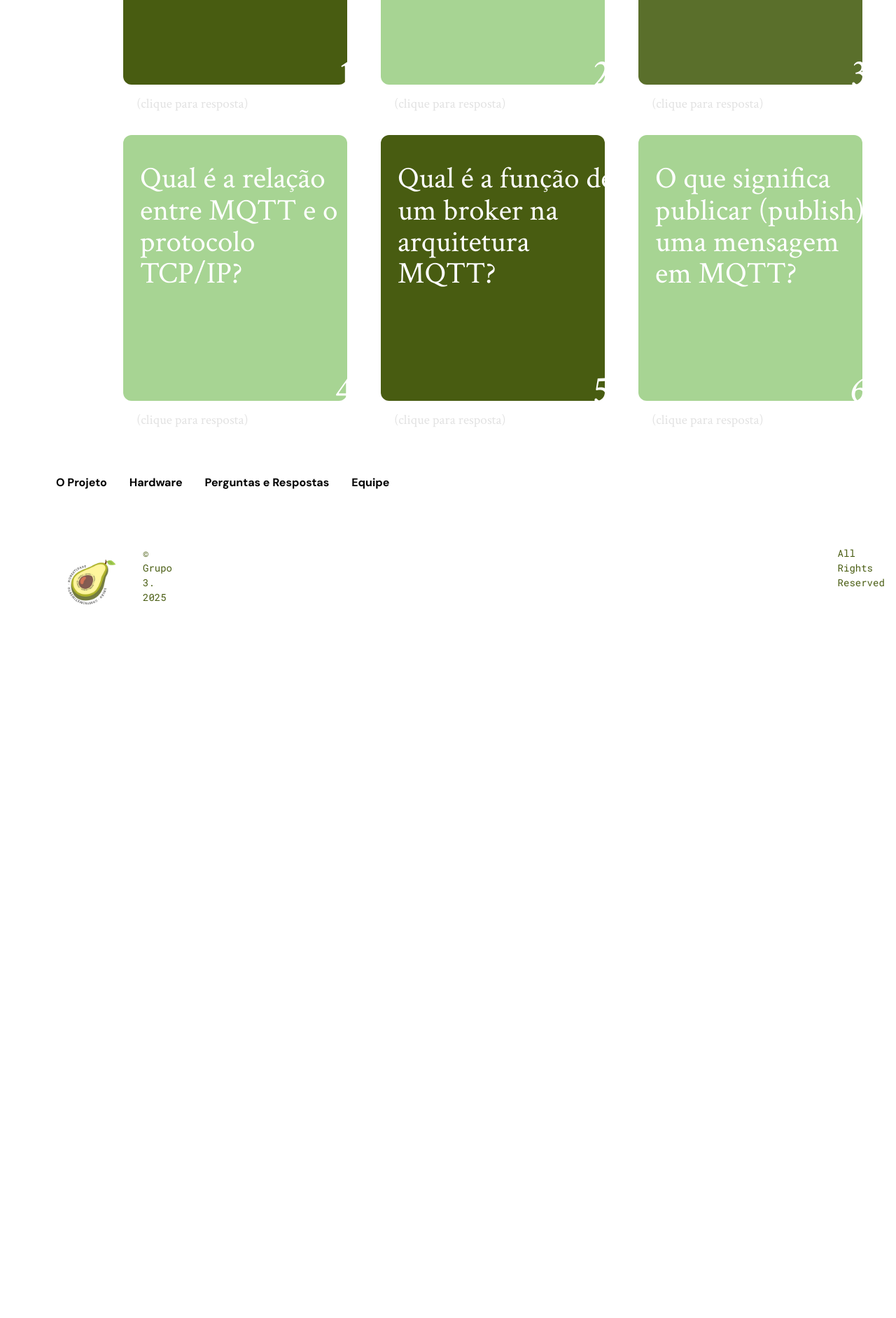
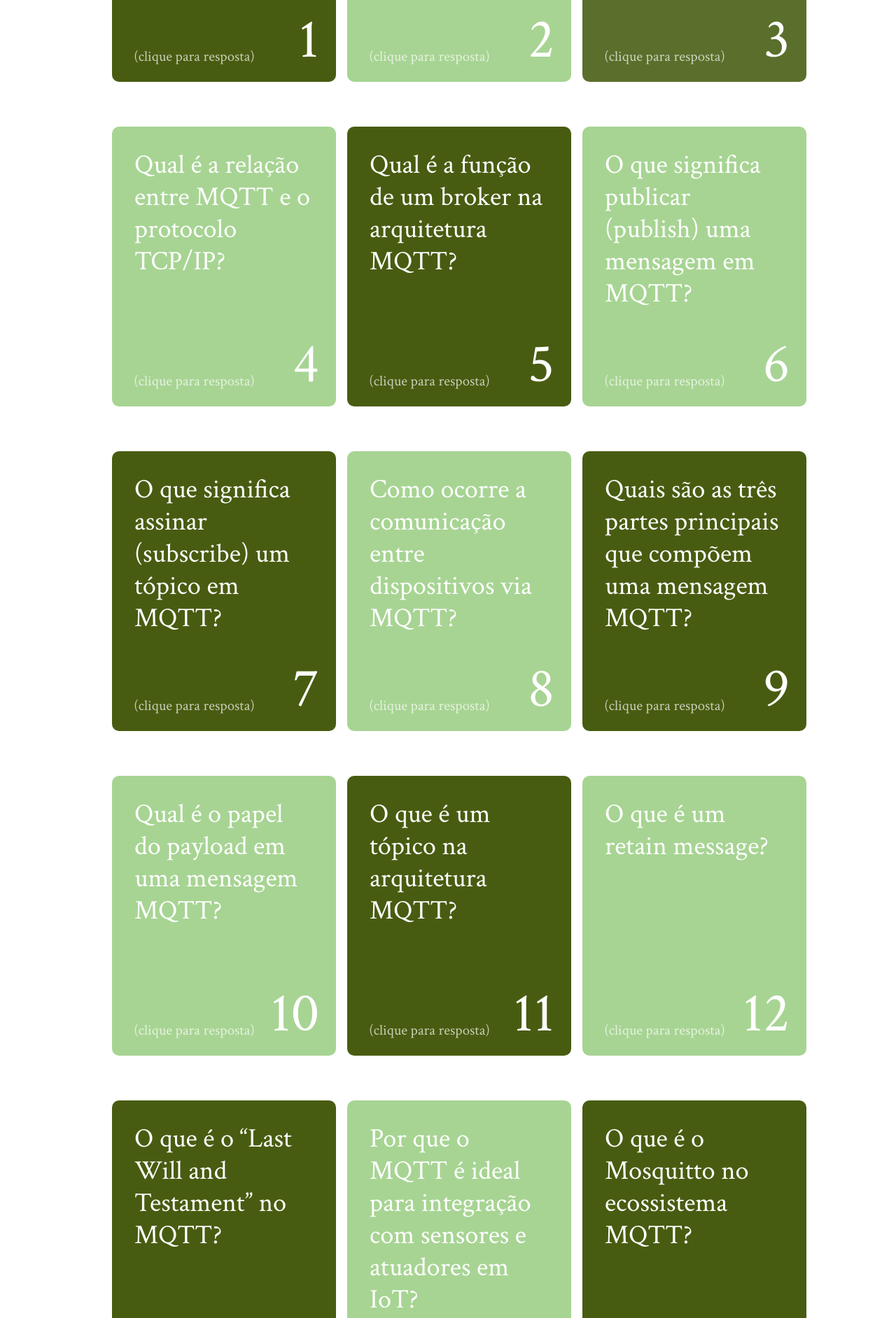
Before and after one commit to vitorcecato-sesi/estacao-meteorologica, a React (Vite) app in the folder Frontend/: page /perguntasRespostas in a window 1280 px wide. Shown: the part 640-2524 px from the top of the page at 70% size. Before the commit the page ends 1518 px from the top, so only its background shows below. Built offline with nearby package versions, Linux system fonts and the light colour scheme.

Commit message:
página perguntas e respostas finalizada (falta responsivar)

```diff
--- a/Frontend/src/components/CardPerguntaResposta.css
+++ b/Frontend/src/components/CardPerguntaResposta.css
@@ -1,93 +1,111 @@
-/* ...existing code... */
+/* Formatação dos Cards / Padronização */
 .cardPerguntaResposta {
-  width: 320px;
-  height: 380px;
-  background: #485C11;
-  border-radius: 12px;
+  width: 20em;
+  height: 25em;
+  border-radius: 10px;
+  cursor: pointer;
+  font-family: 'Crimson Text', serif;
   position: relative;
-  margin: 1em;
-  cursor: pointer;
-  box-shadow: none;
+  transform-style: preserve-3d; /* habilita efeito 3D */
+  transition: transform 1s cubic-bezier(.4,0,.2,1); /* animação suave */
+}
+
+/* faces (frente/verso) ocupam o mesmo espaço e são posicionadas */
+.cardPerguntaResposta .cardFace {
+  position: absolute;
+  inset: 0;                      /* top/right/bottom/left = 0 */
+  backface-visibility: hidden; /* esconde face traseira quando virado */
   display: flex;
   flex-direction: column;
   justify-content: flex-start;
   align-items: flex-start;
-  transition: box-shadow 0.2s;
-  font-family: 'Crimson Text', serif;
+  padding: 2em;
+  color: white;
+  border-radius: 12px;
+  transition: opacity .5s ease, transform .5s ease; /* suaviza mudanças */
 }
 
-.cardPerguntaResposta .cardFace {
-  width: 100%;
-  height: 100%;
-  border-radius: 12px;
-  position: absolute;
-  top: 0; left: 0;
-  backface-visibility: hidden;
-  display: flex;
-  flex-direction: column;
-  justify-content: flex-start;
-  align-items: flex-start;
-  padding: 2em 1.5em 1.5em 1.5em;
-  font-family: 'Crimson Text', serif;
-  background: transparent;
-  color: #fff;
-}
-
+/* frente fica por cima inicialmente */
 .cardPerguntaResposta .cardFrente {
   z-index: 2;
 }
 
-.cardPerguntaResposta .perguntaTexto {
-  font-size: 2.7em;
-  font-family: 'Crimson Text', serif;
-  font-weight: 400;
-  line-height: 1.05;
-  margin-bottom: auto;
-  margin-top: 0.2em;
+/* verso rotacionado 180deg (escondido até flip) */
+.cardPerguntaResposta .cardVerso {
+  transform: rotateY(180deg);
+  z-index: 1;
+  overflow: auto;
 }
 
+/* estado virado: vira o cartão */
+.cardPerguntaResposta.virado {
+  transform: rotateY(180deg);
+}
+
+.cardPerguntaResposta .perguntaTexto {
+  font-family: 'Crimson Text', serif;
+  font-size: 2.4em;
+  line-height: 1.2;
+}
+
+/* numero e hint mantêm posições absolutas */
 .cardPerguntaResposta .cardNumero {
   position: absolute;
-  bottom: 0.5em;
-  right: 0.7em;
-  font-size: 3.5em;
-  opacity: 1;
+  bottom: 0em;
+  right: 0.3em;
+  font-size: 5em;
   font-family: 'Crimson Text', serif;
-  color: #fff;
+  color: white;
+  z-index: 3;
 }
 
 .cardPerguntaResposta .cardHint {
   position: absolute;
-  bottom: 0.7em;
-  left: 1em;
-  right: 0;
-  font-size: 1.2em;
-  opacity: 0.7;
-  font-family: 'Crimson Text', serif;
-  color: #d6d6d6;
-  text-align: left;
+  bottom: 1em;
+  left: 1.5em;
+  font-size: 1.3em;
+  color: white;
+  opacity: 70%;
+  z-index: 3;
 }
 
-.cardPerguntaResposta .cardVerso {
-  transform: rotateY(180deg);
-  background: #fff !important;
-  color: #485C11;
-  font-size: 1.3em;
+/* estilizando e permitindo "mover" a resposta com transform */
+.respostaTexto {
   font-family: 'DM Sans', Arial, sans-serif;
-  text-align: left;
-  padding-top: 2.5em;
+  font-size: 1.5em;
+  line-height: 1.6;
+  color: white;
+  margin-top: 0.2em;
+  max-height: 100%;
+  overflow: auto;
+  opacity: 0;
+  transform: translateY(16px);    /* valor inicial: ajuste para "mover" */
+  transition: transform .45s ease, opacity .45s ease;
 }
 
-.cardPerguntaResposta.virado {
-  box-shadow: none;
+/* quando virado, mostra a resposta e anima para posição */
+.cardPerguntaResposta.virado .respostaTexto {
+  opacity: 1;
+  transform: translateY(0);       /* posição final: trocar aqui para mudar o movimento */
 }
 
-.cardPerguntaResposta {
-  transform-style: preserve-3d;
-  transition: transform 0.6s cubic-bezier(.4,2,.3,1);
+/* destaque visual ao passar o mouse ou focar com teclado */
+.cardPerguntaResposta:hover,
+.cardPerguntaResposta:focus-visible {
+  transform: scale(1.04) translateY(-10px);
+  box-shadow: 0 30px 50px rgba(15, 23, 42, 0.18), 0 8px 22px rgba(15, 23, 42, 0.08);
+  z-index: 30; /* garante que fique acima dos outros */
+  opacity: 1;
 }
 
-.cardPerguntaResposta.virado {
-  transform: rotateY(180deg);
+/* se o cartão já estiver virado, manter o destaque similar */
+.cardPerguntaResposta.virado:hover,
+.cardPerguntaResposta.virado:focus-visible {
+  transform: rotateY(180deg) scale(1.04) translateY(-10px);
 }
-/* ...existing code... */x
+
+/* acessibilidade: outline suave no foco por teclado */
+.cardPerguntaResposta:focus-visible {
+  outline: 3px solid rgba(167, 212, 147, 0.18);
+  outline-offset: 6px;
+}
--- a/Frontend/src/components/CardPerguntaResposta.jsx
+++ b/Frontend/src/components/CardPerguntaResposta.jsx
@@ -2,24 +2,29 @@ import { useState } from "react";
 import "./CardPerguntaResposta.css";
 
 export default function CardPerguntaResposta({ pergunta, resposta, cor, numero }) {
+
   const [virado, setVirado] = useState(false);
+
   return (
-    <div
-      className={`cardPerguntaResposta${virado ? " virado" : ""}`}
+    <section
+      className={`cardPerguntaResposta ${virado ? " virado" : ""}`}
       style={{ background: cor }}
       onClick={() => setVirado((v) => !v)}
       tabIndex={0}
       role="button"
       aria-pressed={virado}
     >
-      <div className="cardFace cardFrente">
-        <span className="perguntaTexto">{pergunta}</span>
-        <span className="cardNumero">{numero}</span>
-        <span className="cardHint">(clique para resposta)</span>
-      </div>
-      <div className="cardFace cardVerso">
-        <span className="respostaTexto">{resposta}</span>
-      </div>
-    </div>
+
+      <section className="cardFace cardFrente">
+        <span className="perguntaTexto"> {pergunta} </span>
+        <span className="cardNumero"> {numero} </span>
+        <span className="cardHint"> (clique para resposta) </span>
+      </section>
+
+      <section className="cardFace cardVerso">
+        <span className="respostaTexto"> {resposta} </span>
+      </section>
+
+    </section>
   );
 }
--- a/Frontend/src/pages/Home.css
+++ b/Frontend/src/pages/Home.css
@@ -37,8 +37,9 @@
     height: auto;
     border-radius: 12px;
     box-shadow: 0 18px 30px rgba(0, 0, 0, 0.3);
-    transform: translateY(-84.8px);
+    transform: translateY(-107px);
     overflow: hidden;
+    position: relative;
 }
 
 /* ------------------------------------------------------ */
@@ -215,8 +216,9 @@
     font-weight: 400;
     writing-mode: vertical-rl;
     transform: rotate(360deg);
+    padding: 1em;
     color: #6F6F6F;
-    max-width: 1em;
+    max-width: 0px;
 }
 
 /* Imagem Integração Multidisciplinar */
--- a/Frontend/src/pages/PerguntasRespostas.css
+++ b/Frontend/src/pages/PerguntasRespostas.css
@@ -1,6 +1,6 @@
 .tituloPagina {
-    padding-left: 5em;
-    padding-top: 1em;
+    padding-left: 6em;
+    padding-top: 0.5em;
 }
 
 .tituloPagina h1 {
@@ -8,18 +8,18 @@
     font-family: "CImson Text", serif;
     font-weight: 400;
     font-size: 80px;
-    letter-spacing: -2px;
-    background: linear-gradient(to left, #485C11 8px, transparent 8px);
+    letter-spacing: -3px;
+    background: linear-gradient(to left, #485C11 8px, transparent 8px); /* linha à esquerda apenas */
     background-repeat: no-repeat;
     background-position: left center;
-    background-size: 8px 80%;
-    padding-left: 0.8em;
+    background-size: 7px 80%;
+    padding-left: 0.6em;
 }
 
 .gridPerguntasRespostas {
     display: grid;
     grid-template-columns: repeat(3, 1fr);
-    gap: 2.5em 1em;
+    gap: 4em 1em;
     justify-items: center;
     align-items: start;
     padding-left: 10em;
--- a/Frontend/src/pages/PerguntasRespostas.jsx
+++ b/Frontend/src/pages/PerguntasRespostas.jsx
@@ -16,41 +16,148 @@ export default function PerguntasRespostas() {
             <section className="gridPerguntasRespostas">
                 <CardPerguntaResposta
                     pergunta="O que significa a sigla MQTT?"
-                    resposta="MQTT significa Message Queuing Telemetry Transport."
+                    resposta="MQTT significa Message Queuing Telemetry Transport, um protocolo de mensagens leve projetado para
+                    comunicação M2M (máquina a máquina) e IoT."
                     cor="#485C11"
                     numero={1}
                 />
                 <CardPerguntaResposta
                     pergunta="O que é um cliente MQTT?"
-                    resposta="É qualquer dispositivo ou software que se conecta ao broker MQTT para enviar (publicar) ou receber (assinar) mensagens."
+                    resposta="É qualquer dispositivo ou aplicação que se conecta a um broker para publicar mensagens em tópicos ou
+                    assinar tópicos e receber mensagens."
                     cor="#A7D493"
                     numero={2}
                 />
                 <CardPerguntaResposta
                     pergunta="Qual é o modelo de mensagens utilizado pelo protocolo MQTT?"
-                    resposta="O modelo publish/subscribe (publicação/assinatura)."
+                    resposta="O MQTT utiliza o modelo de publicação/assinatura (publish/subscribe), em que um broker atua como
+                    intermediário entre os clientes."
                     cor="#5A6F2B"
                     numero={3}
                 />
                 <CardPerguntaResposta
                     pergunta="Qual é a relação entre MQTT e o protocolo TCP/IP?"
-                    resposta="O MQTT funciona sobre o protocolo TCP/IP, que garante a entrega das mensagens."
+                    resposta="O MQTT usa o TCP/IP como base de transporte, garantindo a entrega confiável das mensagens entre
+                    clientes e broker."
                     cor="#A7D493"
                     numero={4}
                 />
                 <CardPerguntaResposta
                     pergunta="Qual é a função de um broker na arquitetura MQTT?"
-                    resposta="O broker é o servidor responsável por receber, filtrar e encaminhar as mensagens entre os clientes."
+                    resposta="O broker recebe mensagens dos publicadores, filtra-as por tópico e as distribui aos clientes assinantes
+                    interessados."
                     cor="#485C11"
                     numero={5}
                 />
                 <CardPerguntaResposta
                     pergunta="O que significa publicar (publish) uma mensagem em MQTT?"
-                    resposta="Significa enviar uma mensagem para um tópico específico, tornando-a disponível para todos os clientes que assinam esse tópico."
+                    resposta="É o ato de um cliente enviar uma mensagem a um tópico específico no broker."
                     cor="#A7D493"
                     numero={6}
                 />
+                <CardPerguntaResposta
+                    pergunta="O que significa assinar (subscribe) um tópico em MQTT?"
+                    resposta="Significa que o cliente se registra para receber todas as mensagens publicadas naquele canal específico."
+                    cor="#485C11"
+                    numero={7}
+                />
+                <CardPerguntaResposta
+                    pergunta="Como ocorre a comunicação entre dispositivos via MQTT?"
+                    resposta="Um dispositivo (publicador) envia uma mensagem a um tópico no broker, que a encaminha aos
+                    dispositivos inscritos nesse tópico."
+                    cor="#A7D493"
+                    numero={8}
+                />
+                <CardPerguntaResposta
+                    pergunta="Quais são as três partes principais que compõem uma mensagem MQTT?"
+                    resposta="Cabeçalho fixo (Fixed Header), cabeçalho variável (Variable Header) e carga útil (Payload)."
+                    cor="#485C11"
+                    numero={9}
+                />
+                <CardPerguntaResposta
+                    pergunta="Qual é o papel do payload em uma mensagem MQTT?"
+                    resposta="É o conteúdo real da mensagem — os dados transmitidos, como leituras de sensores ou comandos."
+                    cor="#A7D493"
+                    numero={10}
+                />
+                <CardPerguntaResposta
+                    pergunta="O que é um tópico na arquitetura MQTT?"
+                    resposta="É um canal ou “endereço” usado para organizar e filtrar mensagens, permitindo que o broker as
+                    envie aos assinantes corretos."
+                    cor="#485C11"
+                    numero={11}
+                />
+                <CardPerguntaResposta
+                    pergunta="O que é um retain message?"
+                    resposta="É uma mensagem armazenada pelo broker como a última publicada em um tópico, entregue imediatamente
+                    a novos assinantes."
+                    cor="#A7D493"
+                    numero={12}
+                />
+                <CardPerguntaResposta
+                    pergunta="O que é o “Last Will and Testament” no MQTT?"
+                    resposta="É uma mensagem configurada por um cliente que o broker envia caso o cliente se desconecte inesperadamente."
+                    cor="#485C11"
+                    numero={13}
+                />
+                <CardPerguntaResposta
+                    pergunta=" Por que o MQTT é ideal para integração com sensores e atuadores em IoT?"
+                    resposta="Por ser leve e eficiente, funciona bem em dispositivos com poucos recursos e redes limitadas."
+                    cor="#A7D493"
+                    numero={14}
+                />
+                <CardPerguntaResposta
+                    pergunta="O que é o Mosquitto no ecossistema MQTT?"
+                    resposta="Um broker MQTT de código aberto, leve e gratuito, muito usado em aplicações industriais e IoT."
+                    cor="#485C11"
+                    numero={15}
+                />
+                <CardPerguntaResposta
+                    pergunta="Qual é a porta padrão para conexões MQTT não criptografadas?"
+                    resposta="A porta 1883."
+                    cor="#A7D493"
+                    numero={16}
+                />
+                <CardPerguntaResposta
+                    pergunta="Qual é uma boa prática de segurança em redes MQTT industriais para proteger o broker?"
+                    resposta="Isolar o broker com firewall e permitir apenas portas essenciais, como 8883 (segura) e 443 (WebSocket seguro)."
+                    cor="#485C11"
+                    numero={17}
+                />
+                <CardPerguntaResposta
+                    pergunta="Como o MQTT lida com dispositivos que perdem a conexão com o broker?"
+                    resposta="Pode usar o “Last Will and Testament” ou mensagens retain para manter o sistema informado sobre desconexões."
+                    cor="#A7D493"
+                    numero={18}
+                />
+                <CardPerguntaResposta
+                    pergunta=" Como o MQTT pode ser usado em automação residencial?"
+                    resposta="Permite que sensores e atuadores troquem dados via Wi-Fi, possibilitando o controle remoto de dispositivos inteligentes."
+                    cor="#485C11"
+                    numero={19}
+                />
+                <CardPerguntaResposta
+                    pergunta="Qual a principal diferença entre o modelo MQTT e o HTTP?"
+                    resposta="No MQTT há um broker intermediário; no HTTP o cliente comunica-se diretamente com o servidor."
+                    cor="#A7D493"
+                    numero={20}
+                />
+                <CardPerguntaResposta
+                    pergunta="Quais são as vantagens do MQTT em projetos IoT?"
+                    resposta="É leve, eficiente, fácil de implementar e ideal para conexões instáveis ou de baixa largura de banda."
+                    cor="#485C11"
+                    numero={21}
+                />
+                <CardPerguntaResposta
+                    pergunta="O que representa a porta 8883 no MQTT?"
+                    resposta="É a porta padrão para conexões seguras com criptografia TLS/SSL."
+                    cor="#A7D493"
+                    numero={22}
+                />
             </section>
+
+            <br />
+            <br />
 
             <Footer />
         </>
```
